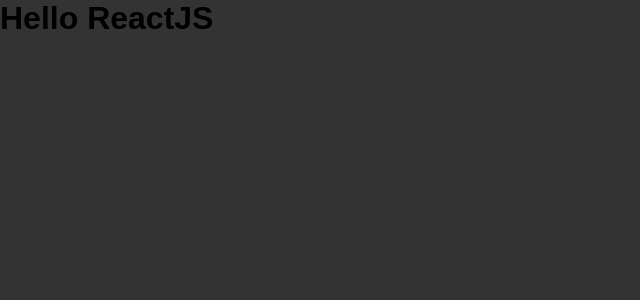
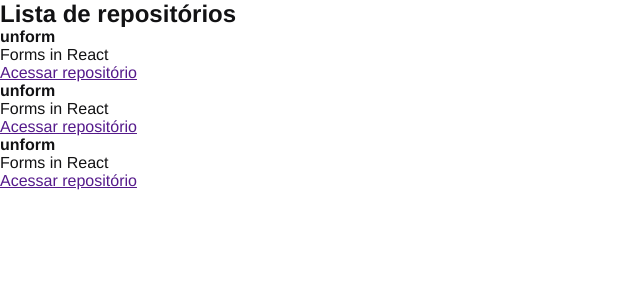
Before and after one commit to leopinnheiro/01-github-explorer, a React app: page / in a window 1280 px wide. Shown: the top 300 px of the page, without its empty margins (0-640 px from the left). Built offline with nearby package versions, Linux system fonts and the light colour scheme.

Commit message:
Criando componente de lista de repositorios

```diff
--- a/src/App.jsx
+++ b/src/App.jsx
@@ -1,7 +1,6 @@
+import { RepositoryList } from './components/RepositoryList';
 import './styles/global.scss';
 
 export function App() {
-  return (
-    <h1>Hello ReactJS</h1>
-  );
+  return <RepositoryList />
 }
--- /dev/null
+++ b/src/components/RepositoryList.jsx
@@ -0,0 +1,34 @@
+export function RepositoryList() {
+  return (
+    <section className="repository-list">
+      <h1>Lista de repositórios</h1>
+
+      <ul>
+        <li>
+          <strong>unform</strong>
+          <p>Forms in React</p>
+
+          <a href="" target="_blank">
+            Acessar repositório
+          </a>
+        </li>
+        <li>
+          <strong>unform</strong>
+          <p>Forms in React</p>
+
+          <a href="" target="_blank">
+            Acessar repositório
+          </a>
+        </li>
+        <li>
+          <strong>unform</strong>
+          <p>Forms in React</p>
+
+          <a href="" target="_blank">
+            Acessar repositório
+          </a>
+        </li>
+      </ul>
+    </section>
+  )
+}
--- a/src/styles/global.scss
+++ b/src/styles/global.scss
@@ -5,6 +5,7 @@
 }
 
 body {
-  font-family: Arial, Helvetica, sans-serif;
-  background: #333;
+  font-family: "Helvetica Neue", Arial, sans-serif;
+  font-size: 16px;
+  color: #121214;
 }
```
